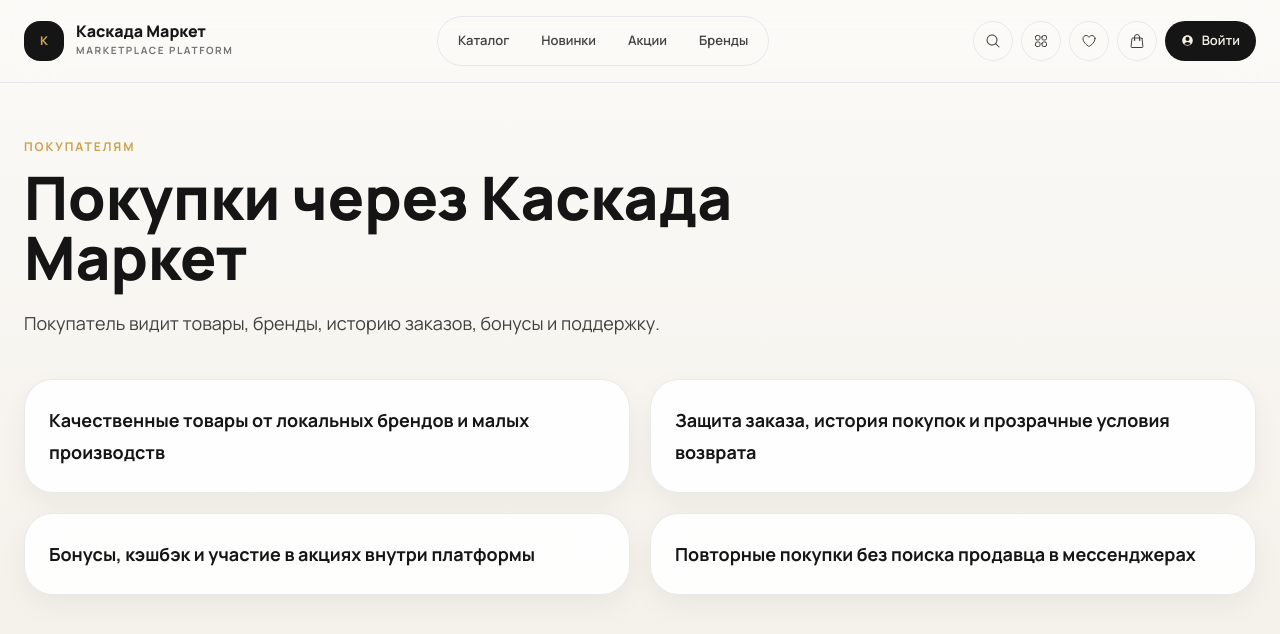
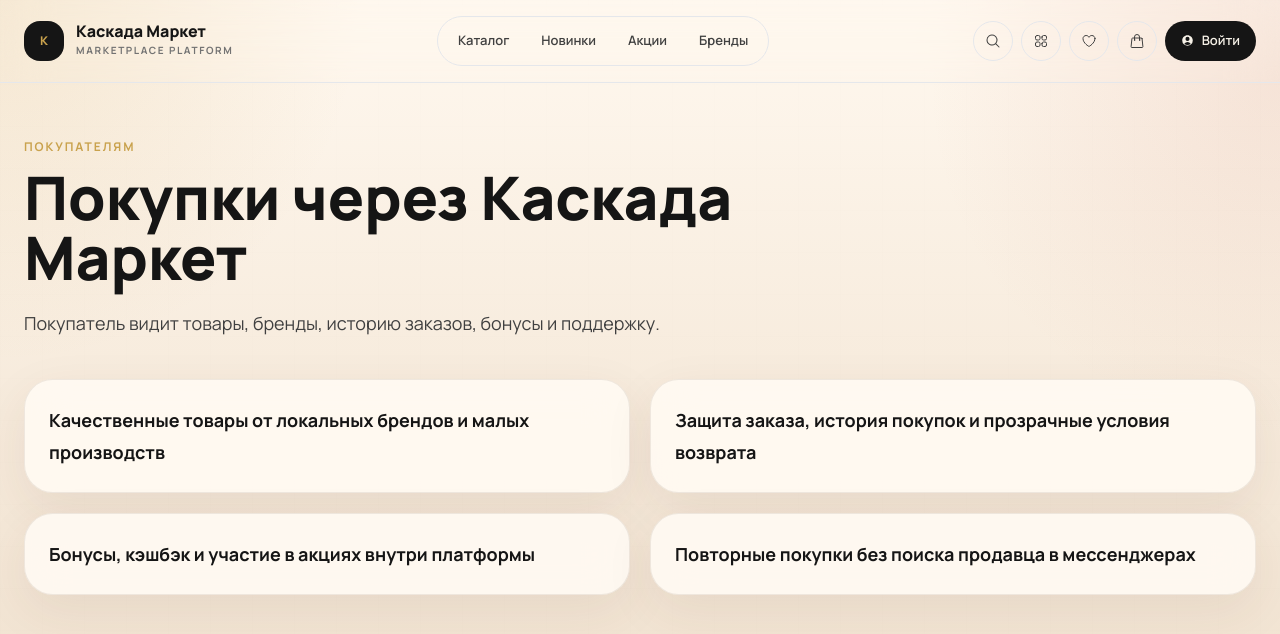
Before and after one commit to Iliavsevolodov/kaskada-, a Next.js app: page /buyers in a window 1280 px wide. Shown: the top 634 px of the page. Built offline with nearby package versions, Linux system fonts and the light colour scheme; a web font is replaced by a local one.

Commit message:
Apply warm luxury visual system

```diff
--- a/src/app/globals.css
+++ b/src/app/globals.css
@@ -3,11 +3,13 @@
 @tailwind utilities;
 
 :root {
-  --background: #f7f4ee;
-  --foreground: #161616;
-  --gold: #b89446;
-  --forest: #294336;
-  --card: rgba(255, 255, 255, 0.9);
+  --background: #fbf4ea;
+  --foreground: #2a1b12;
+  --gold: #c89b4a;
+  --forest: #4d6b4a;
+  --rose: #c97963;
+  --cream: #fffaf2;
+  --card: rgba(255, 250, 242, 0.92);
 }
 
 * { box-sizing: border-box; }
@@ -15,7 +17,10 @@ html { scroll-behavior: smooth; }
 
 body {
   margin: 0;
-  background: linear-gradient(180deg, #fbfaf7 0%, #f3efe8 100%);
+  background:
+    radial-gradient(circle at 0% 0%, rgba(200,155,74,.16), transparent 24%),
+    radial-gradient(circle at 100% 10%, rgba(201,121,99,.14), transparent 24%),
+    linear-gradient(180deg, #fff8ef 0%, #f6eadb 52%, #efe0cd 100%);
   color: var(--foreground);
   font-family: var(--font-sans), system-ui, sans-serif;
 }
@@ -24,29 +29,29 @@ body::before {
   content: '';
   position: fixed;
   inset: 0;
-  background-image: linear-gradient(rgba(22,22,22,.02) 1px, transparent 1px), linear-gradient(90deg, rgba(22,22,22,.02) 1px, transparent 1px);
-  background-size: 40px 40px;
+  background-image: linear-gradient(rgba(84,54,33,.025) 1px, transparent 1px), linear-gradient(90deg, rgba(84,54,33,.025) 1px, transparent 1px);
+  background-size: 42px 42px;
   pointer-events: none;
-  opacity: .14;
+  opacity: .22;
 }
 
-::selection { background: var(--gold); color: #151515; }
+::selection { background: var(--gold); color: #2a1b12; }
 
 .card-glass {
-  border: 1px solid rgba(22,22,22,.09);
+  border: 1px solid rgba(84,54,33,.09);
   background: var(--card);
-  backdrop-filter: blur(18px);
-  box-shadow: 0 10px 28px rgba(22,22,22,.05);
+  backdrop-filter: blur(20px);
+  box-shadow: 0 16px 50px rgba(84,54,33,.08);
 }
 
 .section-label { letter-spacing: .16em; text-transform: uppercase; }
 .display-font { font-family: var(--font-display), var(--font-sans), serif; }
 
 .hover-lift { transform: translateY(0); transition: transform 220ms ease, box-shadow 220ms ease, border-color 220ms ease, background 220ms ease; }
-.hover-lift:hover { transform: translateY(-4px); box-shadow: 0 16px 42px rgba(22,22,22,.1); border-color: rgba(184,148,70,.22); }
+.hover-lift:hover { transform: translateY(-4px); box-shadow: 0 22px 54px rgba(84,54,33,.13); border-color: rgba(200,155,74,.28); }
 
 .product-visual { position: relative; overflow: hidden; }
-.product-visual::before { content: ''; position: absolute; inset: -40%; background: linear-gradient(115deg, transparent 35%, rgba(255,255,255,.42), transparent 65%); transform: translateX(-50%) rotate(10deg); animation: shimmer 7s ease-in-out infinite; }
+.product-visual::before { content: ''; position: absolute; inset: -40%; background: linear-gradient(115deg, transparent 35%, rgba(255,255,255,.48), transparent 65%); transform: translateX(-50%) rotate(10deg); animation: shimmer 7s ease-in-out infinite; }
 
 .float-soft { animation: floatSoft 6s ease-in-out infinite; }
 .pulse-soft { animation: pulseSoft 3.2s ease-in-out infinite; }
@@ -56,10 +61,10 @@ body::before {
   display: inline-flex;
   align-items: center;
   gap: .45rem;
-  border: 1px solid rgba(22,22,22,.1);
-  background: rgba(255,255,255,.9);
-  padding: .56rem .86rem;
-  border-radius: .22rem;
+  border: 1px solid rgba(84,54,33,.09);
+  background: rgba(255,250,242,.9);
+  padding: .58rem .9rem;
+  border-radius: 999px;
   font-size: .72rem;
   font-weight: 800;
   white-space: nowrap;
@@ -70,8 +75,8 @@ body::before {
   align-items: center;
   justify-content: center;
   gap: .5rem;
-  border-radius: .25rem;
-  padding: .88rem 1.25rem;
+  border-radius: 999px;
+  padding: .9rem 1.35rem;
   font-weight: 800;
   transition: transform 220ms ease, box-shadow 220ms ease, opacity 220ms ease;
   white-space: nowrap;
@@ -79,30 +84,32 @@ body::before {
   line-height: 1;
 }
 
-.premium-button:hover { transform: translateY(-2px); box-shadow: 0 12px 30px rgba(22,22,22,.12); }
+.premium-button:hover { transform: translateY(-2px); box-shadow: 0 14px 34px rgba(84,54,33,.14); }
 
 button, a { min-width: 0; }
 
 .metal-panel {
   position: relative;
   overflow: hidden;
-  border: 1px solid rgba(255,255,255,.08);
-  background: linear-gradient(160deg, #1a1a1a 0%, #111 100%);
+  border: 1px solid rgba(255,255,255,.16);
+  background:
+    radial-gradient(circle at top right, rgba(200,155,74,.22), transparent 28%),
+    linear-gradient(160deg, #3a271b 0%, #20140f 100%);
 }
 
 .stat-tile {
-  border: 1px solid rgba(22,22,22,.08);
-  background: rgba(255,255,255,.9);
-  border-radius: .3rem;
+  border: 1px solid rgba(84,54,33,.08);
+  background: rgba(255,250,242,.9);
+  border-radius: 1.25rem;
   padding: .9rem;
 }
 
-.glow-ring { box-shadow: inset 0 0 0 1px rgba(184,148,70,.12); }
+.glow-ring { box-shadow: inset 0 0 0 1px rgba(200,155,74,.16); }
 
 .market-rail { display: grid; grid-auto-flow: column; grid-auto-columns: minmax(230px, 280px); gap: 1rem; overflow-x: auto; overscroll-behavior-inline: contain; scroll-snap-type: inline mandatory; padding-bottom: .75rem; }
 .market-rail > * { scroll-snap-align: start; }
 .market-rail::-webkit-scrollbar { height: 6px; }
-.market-rail::-webkit-scrollbar-thumb { background: rgba(22,22,22,.18); border-radius: 0; }
+.market-rail::-webkit-scrollbar-thumb { background: rgba(84,54,33,.18); border-radius: 999px; }
 
 .hero-slider { display: grid; grid-auto-flow: column; grid-auto-columns: minmax(82%, 1fr); gap: 1rem; overflow-x: auto; scroll-snap-type: inline mandatory; padding-bottom: .75rem; }
 .hero-slider > * { scroll-snap-align: start; }
```
